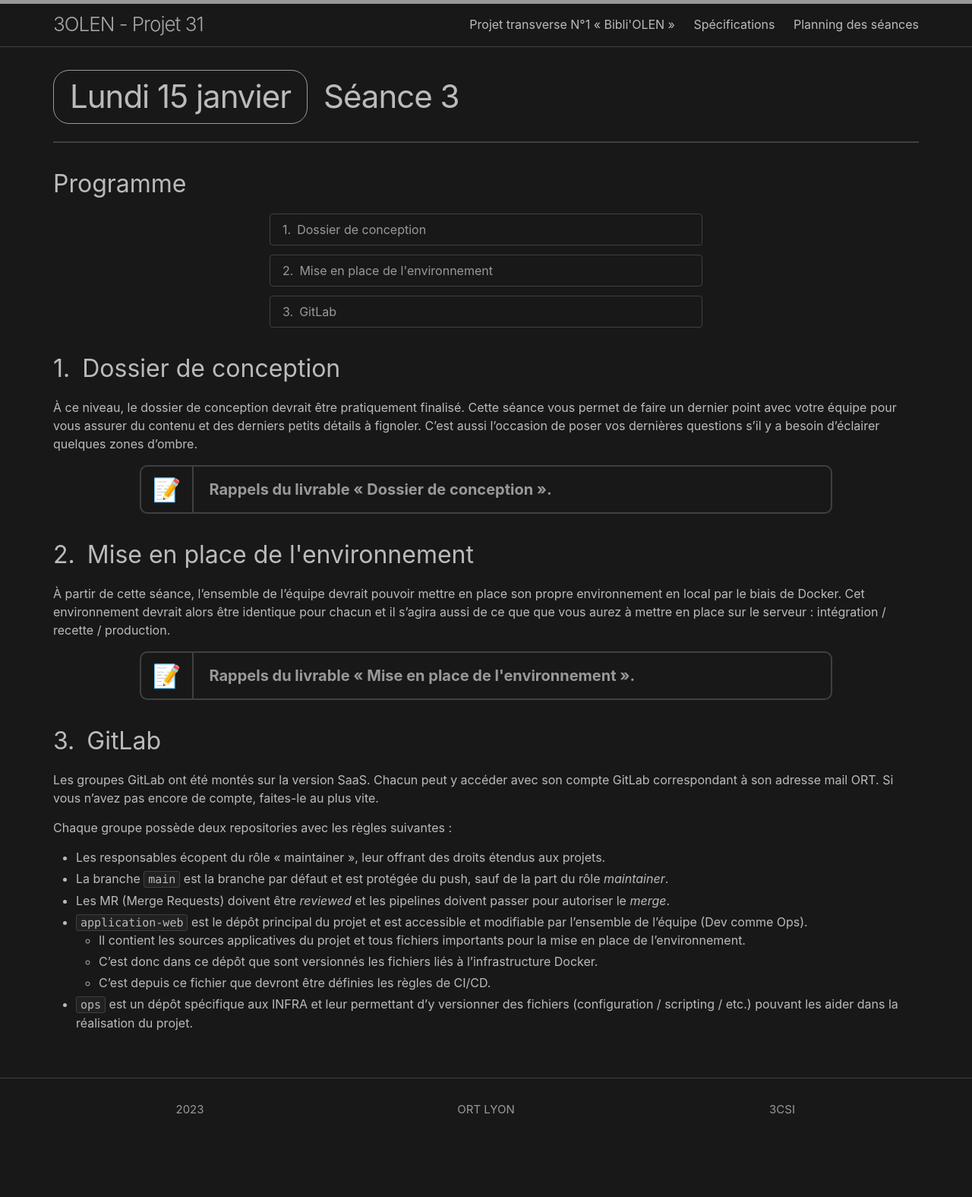
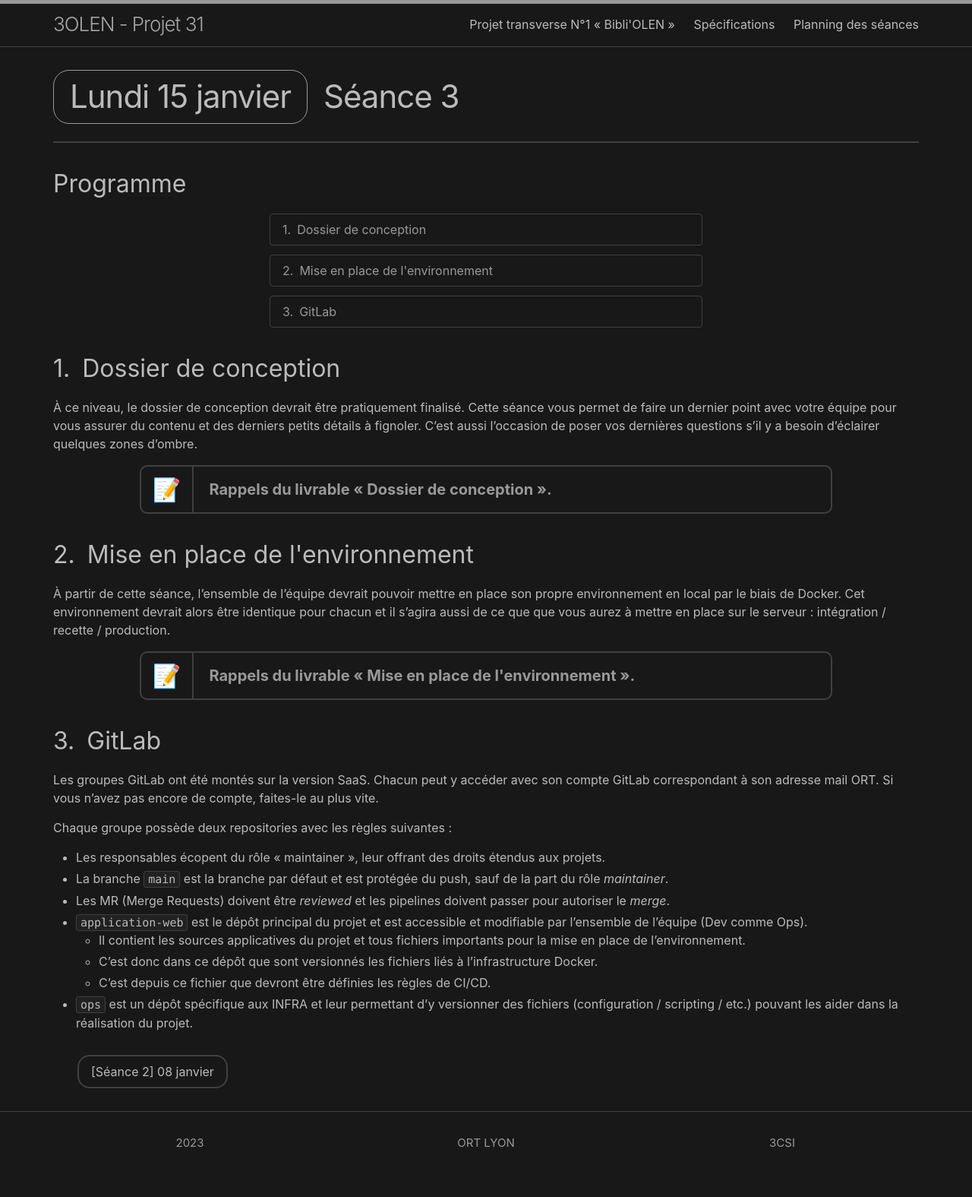
Before and after one commit to 3OLEN/projet-31, a Jekyll site: the page built from docs/_roadmap/03.md, in a window 1280 px wide. Shown: the whole page at 76% size. Built offline with Jekyll 4.4.1, drawn with Linux system fonts in a browser that asks for light colours; before the commit the page ends 1531 px from its top, so only the background shows below that.

Commit message:
🍱 [Roadmap] Footer navigation
🍱 Templates
============

* Define a navigation in footer element to go the previous or next roadmap page

```diff
--- a/docs/_layouts/roadmap.liquid
+++ b/docs/_layouts/roadmap.liquid
@@ -65,4 +65,31 @@ layout: base
             {% endfor %}
         {% endfor %}
     </div>
+
+    <footer>
+        <nav>
+            <div>
+                {% if page.previous %}
+                    {% assign previous_session_index = page.previous.session |  minus: 1 %}
+                    {% assign previous_session = site.data.dates.project_sessions[previous_session_index] %}
+
+                    <a href="{{ page.previous.url | relative_url }}">
+                        [{{ page.previous.title }}]
+                        {{ previous_session.date.value | date: "%d" }} {{ previous_session.date.month | downcase -}}
+                    </a>
+                {% endif %}
+            </div>
+            <div>
+                {% if page.next %}
+                    {% assign next_session_index = page.next.session | minus: 1 %}
+                    {% assign next_session = site.data.dates.project_sessions[next_session_index] %}
+
+                    <a href="{{ page.next.url | relative_url }}">
+                        [{{ page.next.title }}]
+                        {{ next_session.date.value | date: "%d" }} {{ next_session.date.month | downcase -}}
+                    </a>
+                {% endif %}
+            </div>
+        </nav>
+    </footer>
 </article>
--- a/docs/_sass/minima/_custom-pages.scss
+++ b/docs/_sass/minima/_custom-pages.scss
@@ -366,6 +366,33 @@ table {
       }
     }
   }
+
+  footer {
+    nav {
+      display: flex;
+      justify-content: space-between;
+
+      > div {
+        > a {
+          border: 2px solid $border-color-01;
+          border-radius: 1em;
+          color: inherit;
+          display: block;
+          padding: 0.5rem 1rem;
+
+          &:hover {
+            border-color: $link-base-color;
+            color: $link-base-color;
+            text-decoration: none;
+          }
+        }
+      }
+
+      @media screen and (min-width: $on-large) {
+        margin: 0 2rem;
+      }
+    }
+  }
 }
 
 // Transverse
```
